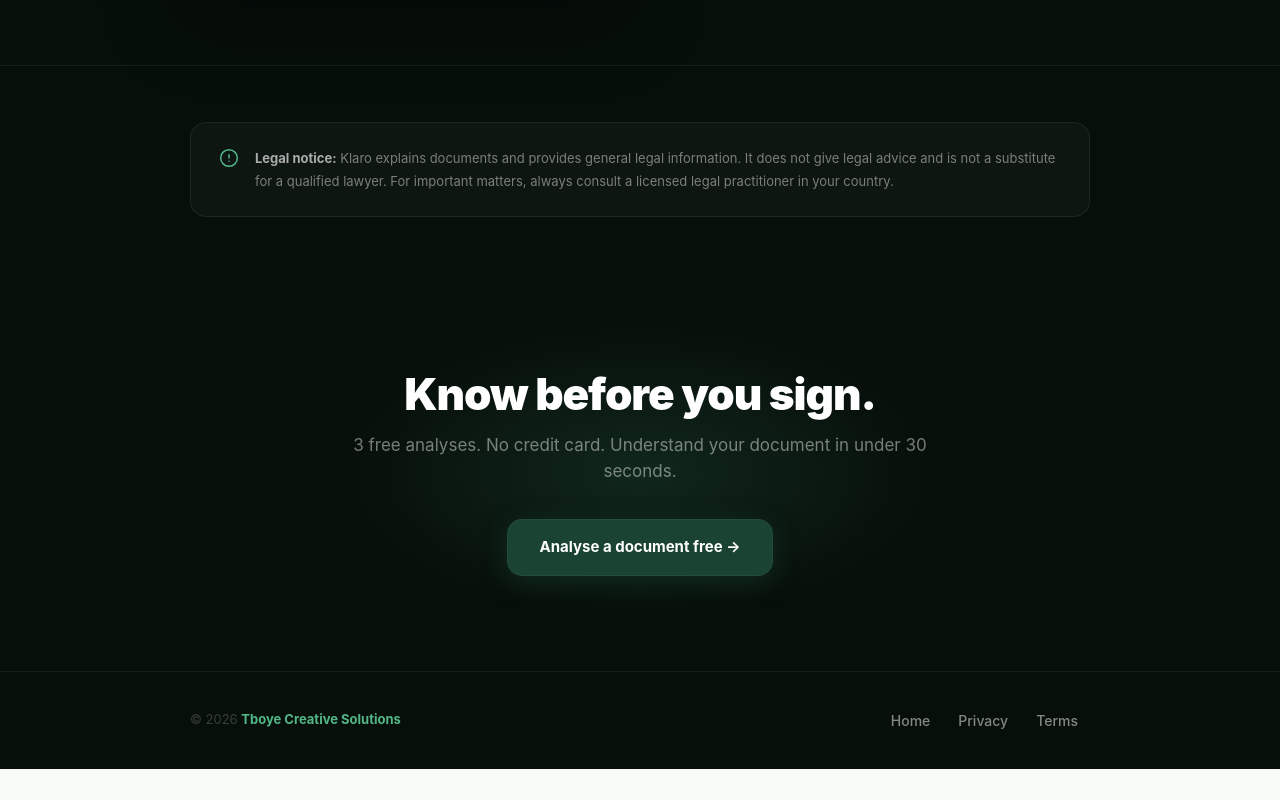
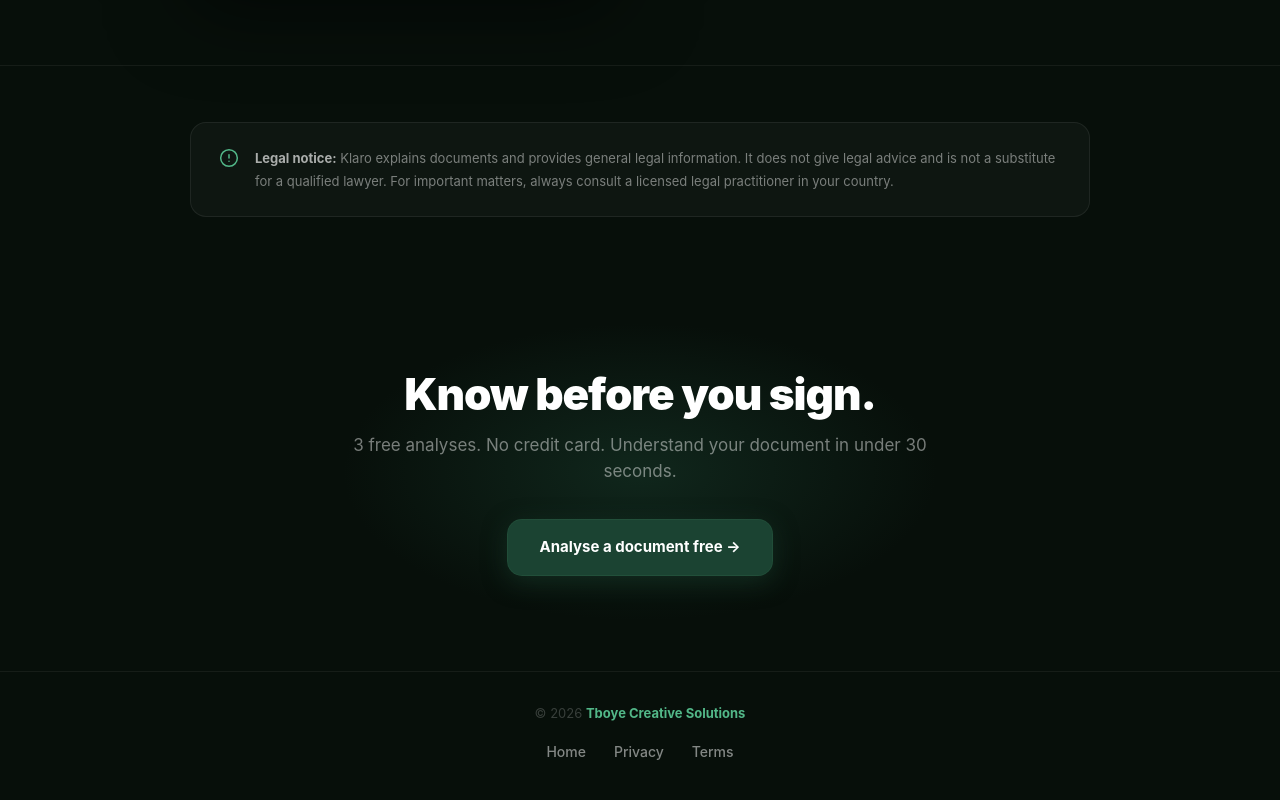
Before and after one commit to t-boye/klaro-frontend, a React (Vite) app: page /about in a window 1280 px wide. Shown: the part 4782-5582 px from the top of the page. Before the commit the page ends 5551 px from the top, so only its background shows below. Built offline with nearby package versions, Linux system fonts and the light colour scheme; no server answers.

Commit message:
fix: center About page footer on all screen sizes

```diff
--- a/src/pages/About.jsx
+++ b/src/pages/About.jsx
@@ -466,7 +466,7 @@ export default function About() {
 
       {/* ── Footer ───────────────────────────────────────────────────────── */}
       <footer style={{ borderTop: '1px solid rgba(255,255,255,0.06)', padding: '32px 24px' }}>
-        <div style={{ maxWidth: 900, margin: '0 auto', display: 'flex', flexWrap: 'wrap', alignItems: 'center', justifyContent: 'space-between', gap: 12 }}>
+        <div style={{ maxWidth: 900, margin: '0 auto', display: 'flex', flexDirection: 'column', alignItems: 'center', gap: 12, textAlign: 'center' }}>
           <p style={{ color: 'rgba(255,255,255,0.20)', fontSize: 13, margin: 0 }}>
             © {new Date().getFullYear()}{' '}
             <a href="https://wa.me/233542510400" target="_blank" rel="noopener noreferrer" style={{ color: '#52B788', fontWeight: 700, textDecoration: 'none' }}>
```
